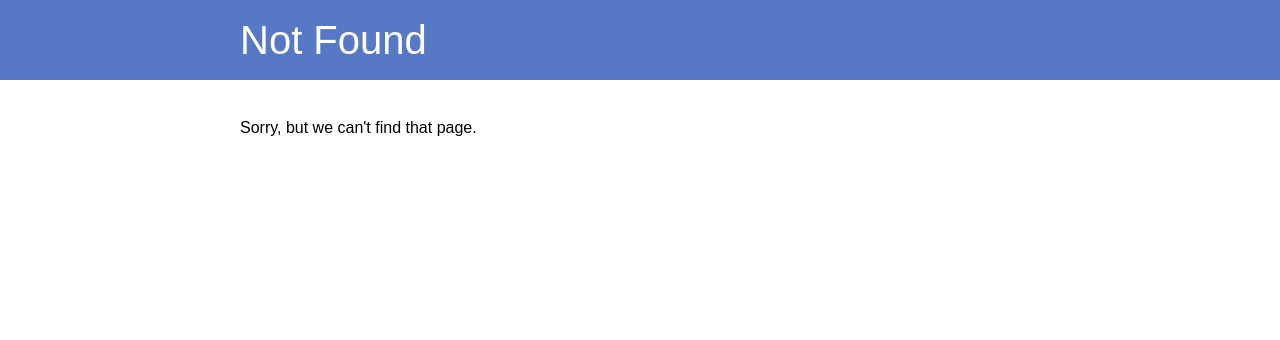
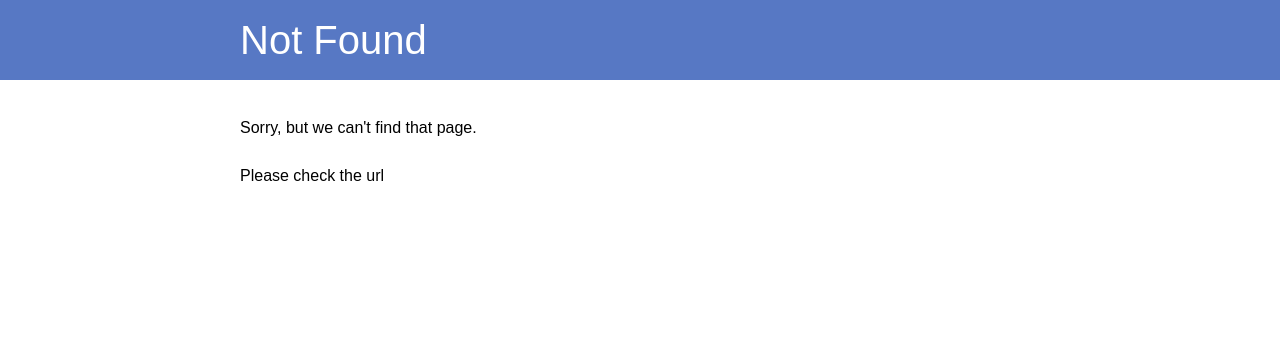
Before and after one commit to VPanjeta/Django-Projects, a Django app: template multichat/templates/404.html in a window 1280 px wide. Shown: the top 340 px of the page. Run offline with Django 3.2, Linux system fonts and the light colour scheme; the template is opened without the code that fills it, so the values that code supplies are empty.

Commit message:
Update 404.html

```diff
--- a/multichat/templates/404.html
+++ b/multichat/templates/404.html
@@ -8,5 +8,8 @@
     <p>
         Sorry, but we can't find that page.
     </p>
+    <p>
+        Please check the url
+    </p>
 
 {% endblock %}
```
